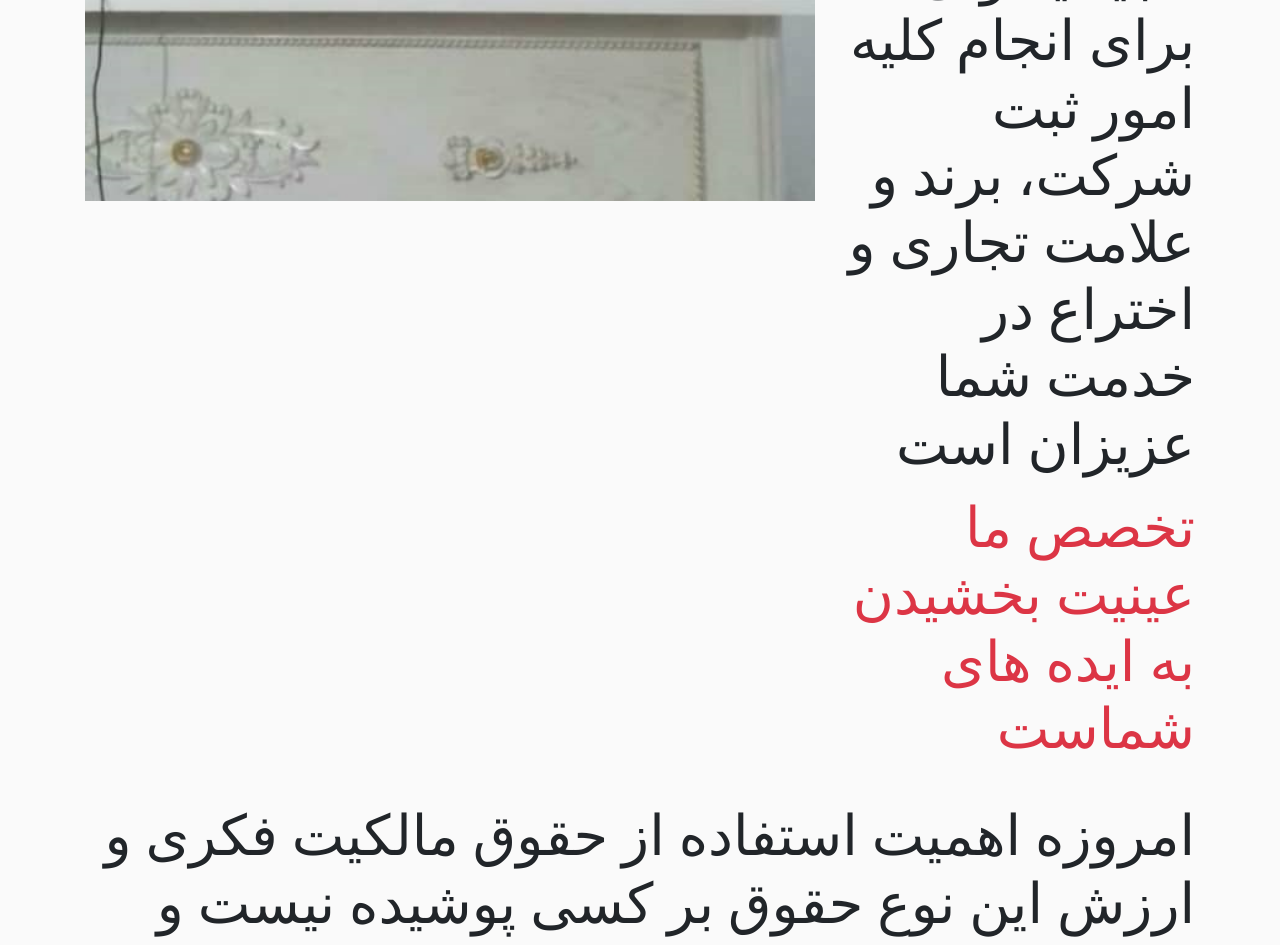
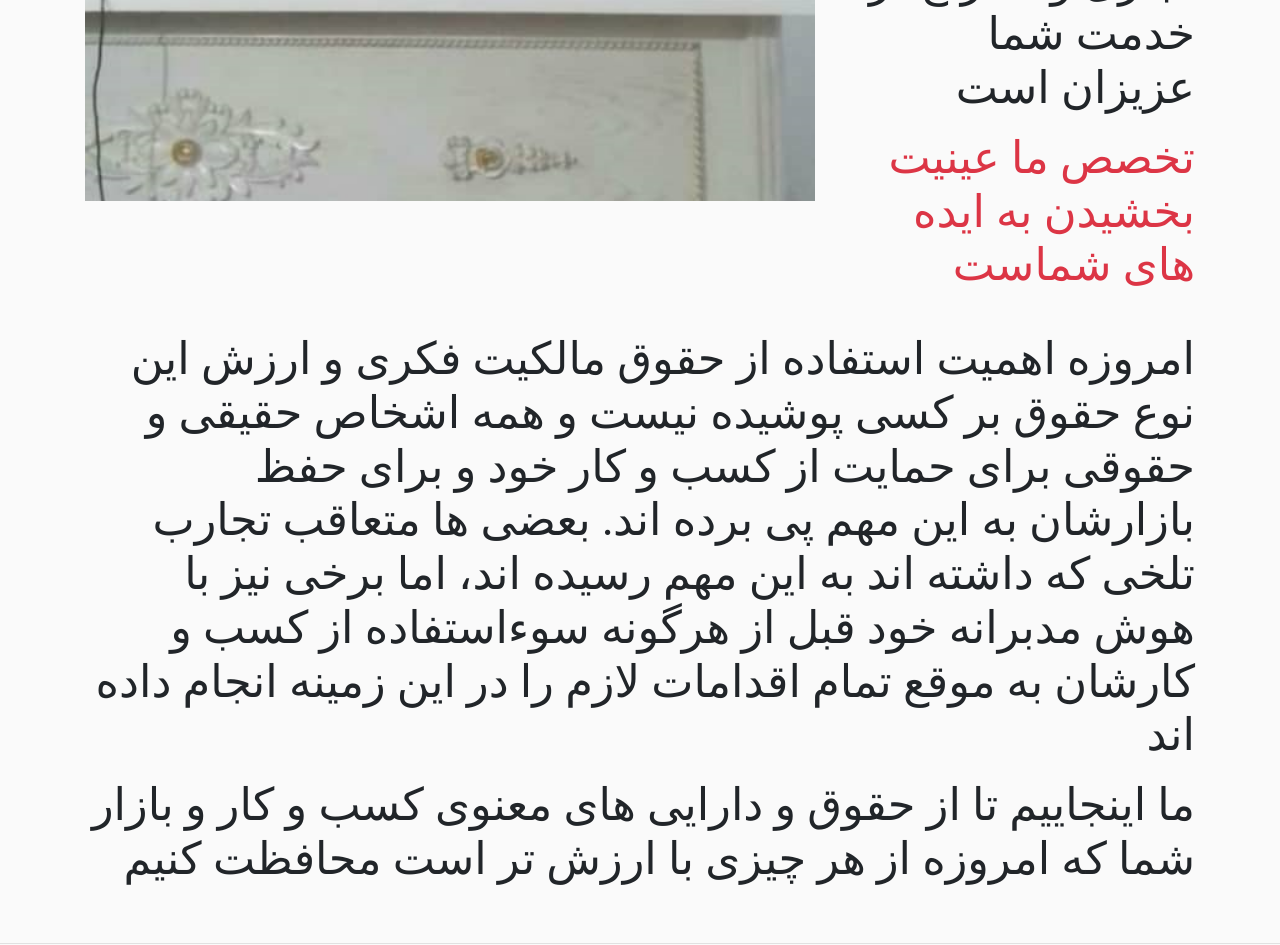
Before and after one commit to ayaghuti/firm-register, a plain HTML site: page index.html in a window 1280 px wide. Shown: the part 5660-6605 px from the top of the page. Drawn offline with nearby package versions, Linux system fonts and the light colour scheme; a web font is replaced by a local one.

Commit message:
adding changes

```diff
--- a/index.html
+++ b/index.html
@@ -294,21 +294,21 @@
             <img src="./img/majid.jpg" class="d-block w-100" alt="picture of the owner of he site">
           </div>
           <div class="col-md-4">
-            <p class="display-4 text-right">
+            <p class="display-4 text-right"><small>
               آفرینش فکری فراز با بیش از یک دهه تجربه، با مسئولیت محدود، با
               نمایندگی و مدیر عاملی مجید یاقوتی برای انجام کلیه امور ثبت شرکت، برند
               و علامت تجاری و اختراع در خدمت شما عزیزان است
-            </p>
-            <p class="text-danger display-4 text-right">تخصص ما عینیت بخشیدن به ایده های شماست</p>
+            </small></p>
+            <p class="text-danger display-4 text-right"><small>تخصص ما عینیت بخشیدن به ایده های شماست</small></p>
           </div>
         </div>
         <br>
-        <p class="display-4 lead text-right">امروزه اهمیت استفاده از حقوق مالکیت فکری و ارزش این نوع حقوق بر کسی پوشیده نیست و همه
+        <p class="display-4 lead text-right"><small>امروزه اهمیت استفاده از حقوق مالکیت فکری و ارزش این نوع حقوق بر کسی پوشیده نیست و همه
           اشخاص حقیقی و حقوقی برای حمایت از کسب و کار خود و برای حفظ بازارشان به این مهم پی برده اند. بعضی ها متعاقب تجارب تلخی
           که داشته اند به این مهم رسیده اند، اما برخی نیز با هوش مدبرانه خود قبل از هرگونه سوءاستفاده از کسب و کارشان به موقع
-          تمام اقدامات لازم را در این زمینه انجام داده اند </p>
-        <p class="display-4 text-right">ما اینجاییم تا از حقوق و دارایی های معنوی کسب و کار و بازار شما که امروزه از هر چیزی با
-          ارزش تر است محافظت کنیم</p>
+          تمام اقدامات لازم را در این زمینه انجام داده اند </small></p>
+        <p class="display-4 text-right"><small>ما اینجاییم تا از حقوق و دارایی های معنوی کسب و کار و بازار شما که امروزه از هر چیزی با
+          ارزش تر است محافظت کنیم</small></p>
       </div>
     </section>
     <br>
```
